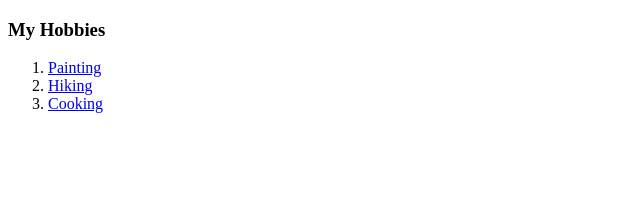
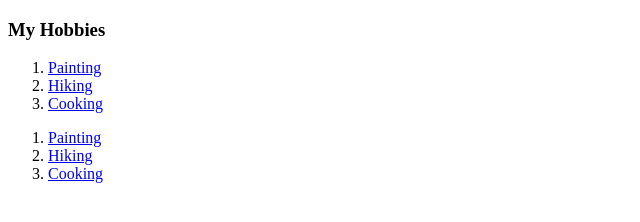
Before and after one commit to BeckyHandman/CV, a plain HTML site: page Hobbies.html in a window 1280 px wide. Shown: the whole page, without its empty margins (0-640 px from the left). Drawn offline with Linux system fonts and the light colour scheme.

Commit message:
Update Hobbies.html

```diff
--- a/Hobbies.html
+++ b/Hobbies.html
@@ -11,5 +11,11 @@
       <li><a href="https://hikingguy.com/how-to-hike/hiking-for-beginners-11-essential-tips/"target="_blank">Hiking</a></li>
       <li><a href="https://www.bbcgoodfood.com/recipes/category/all-cooking-for"target="_blank">Cooking</a></li>
     </ol>
+
+    <ol>
+      <li><a href="https://www.tate.org.uk/art/art-terms/p/painting"target="_blank">Painting</a></li>
+      <li><a href="https://hikingguy.com/how-to-hike/hiking-for-beginners-11-essential-tips/"target="_blank">Hiking</a></li>
+      <li><a href="https://www.bbcgoodfood.com/recipes/category/all-cooking-for"target="_blank">Cooking</a></li>
+    </ol>
   </body>
 </html>
```
